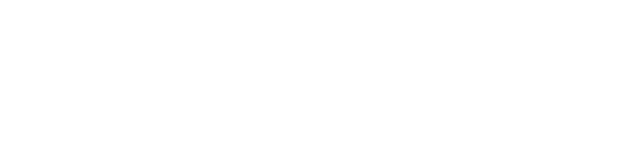
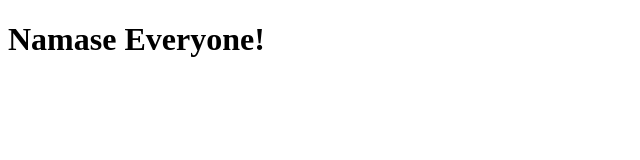
Before and after one commit to sid-nitrr/Namaste-React, a plain HTML site: page index.html in a window 1280 px wide. Shown: the whole page, without its empty margins (0-640 px from the left). Drawn offline with nearby package versions, Linux system fonts and the light colour scheme.

Commit message:
Namaste via react. React first program.

```diff
--- a/index.html
+++ b/index.html
@@ -17,4 +17,9 @@
  crossorigin
  src="https://unpkg.com/react-dom@18/umd/react-dom.development.js"
 ></script>
+<script>
+    const heading = React.createElement("h1",{},"Namase Everyone!");
+    const root = ReactDOM.createRoot(document.getElementById("root"));
+    root.render(heading);
+</script>
 </html>
```
